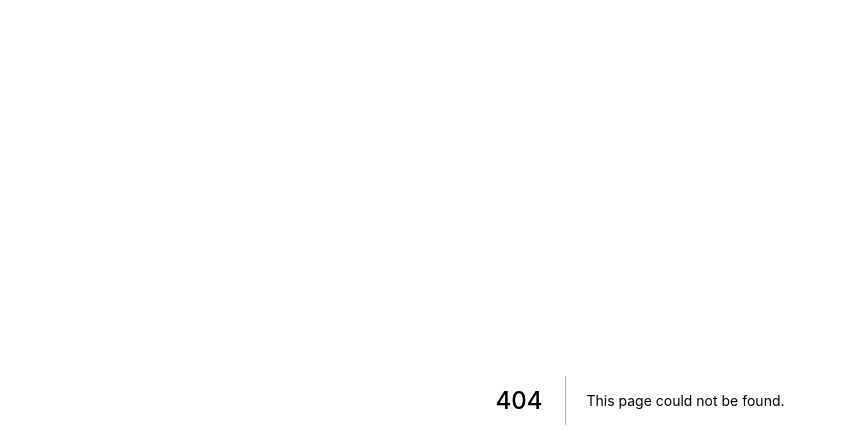
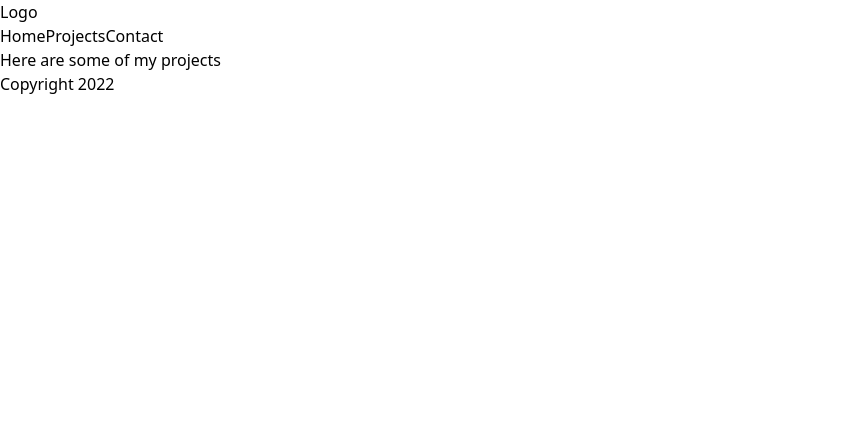
Before and after one commit to aasim-park/Portfolio_nextjs_tailwindcss, a Next.js app: page /Projects in a window 1280 px wide. Before the commit this address had no page. Shown: the top 448 px of the page, without its empty margins (0-846 px from the left). Built offline with nearby package versions, Linux system fonts and the light colour scheme.

Commit message:
Added Layout files and updated index

```diff
--- /dev/null
+++ b/Components/Layout.tsx
@@ -0,0 +1,14 @@
+import Navbar from "./Navbar";
+import Footer from "./Footer";
+
+const Layout = ({ children }) => {
+  return (
+    <div className="Content">
+      <Navbar />
+      {children}
+      <Footer />
+    </div>
+  );
+};
+
+export default Layout;
--- a/Components/Navbar.tsx
+++ b/Components/Navbar.tsx
@@ -1,12 +1,20 @@
+import Link from "next/link";
+
 const NavBar = () => {
   return (
     <nav>
       <div>
         <a>Logo</a>
       </div>
-      <a>Home</a>
-      <a>Projects</a>
-      <a>Contact</a>
+      <Link href="/">
+        <a>Home</a>
+      </Link>
+      <Link href="/Projects">
+        <a>Projects</a>
+      </Link>
+      <Link href="/Contact">
+        <a>Contact</a>
+      </Link>
     </nav>
   );
 };
--- a/pages/Contact.tsx
+++ b/pages/Contact.tsx
@@ -1,7 +1,7 @@
 const Contact = () => {
   return (
     <div>
-      <h1 className="font-bold">About</h1>
+      <h1 className="font-bold">Contacts</h1>
       <p>
         Hello this is Aasim. Hope you are having a wonderful daycheck below link
         so we can collaborate.
--- /dev/null
+++ b/pages/Projects.tsx
@@ -0,0 +1,9 @@
+const Projects = () => {
+  return (
+    <div>
+      <p>Here are some of my projects</p>
+    </div>
+  );
+};
+
+export default Projects;
--- a/pages/_app.tsx
+++ b/pages/_app.tsx
@@ -1,7 +1,12 @@
-import '../styles/globals.css'
+import "../styles/globals.css";
+import Layout from "../Components/Layout";
 
 function MyApp({ Component, pageProps }) {
-  return <Component {...pageProps} />
+  return (
+    <Layout>
+      <Component {...pageProps} />
+    </Layout>
+  );
 }
 
-export default MyApp
+export default MyApp;
--- a/pages/index.tsx
+++ b/pages/index.tsx
@@ -1,7 +1,5 @@
 import Head from "next/head";
 import Image from "next/image";
-import Footer from "../Components/Footer";
-import NavBar from "../Components/Navbar";
 
 export default function Home() {
   return (
@@ -10,9 +8,7 @@ export default function Home() {
         <title>Create Next App</title>
         <meta name="description" content="Generated by create next app" />
       </Head>
-      <NavBar />
       <h1 className="text-3xl font-bold underline">Hello world!</h1>
-      <Footer />
     </div>
   );
 }
```
